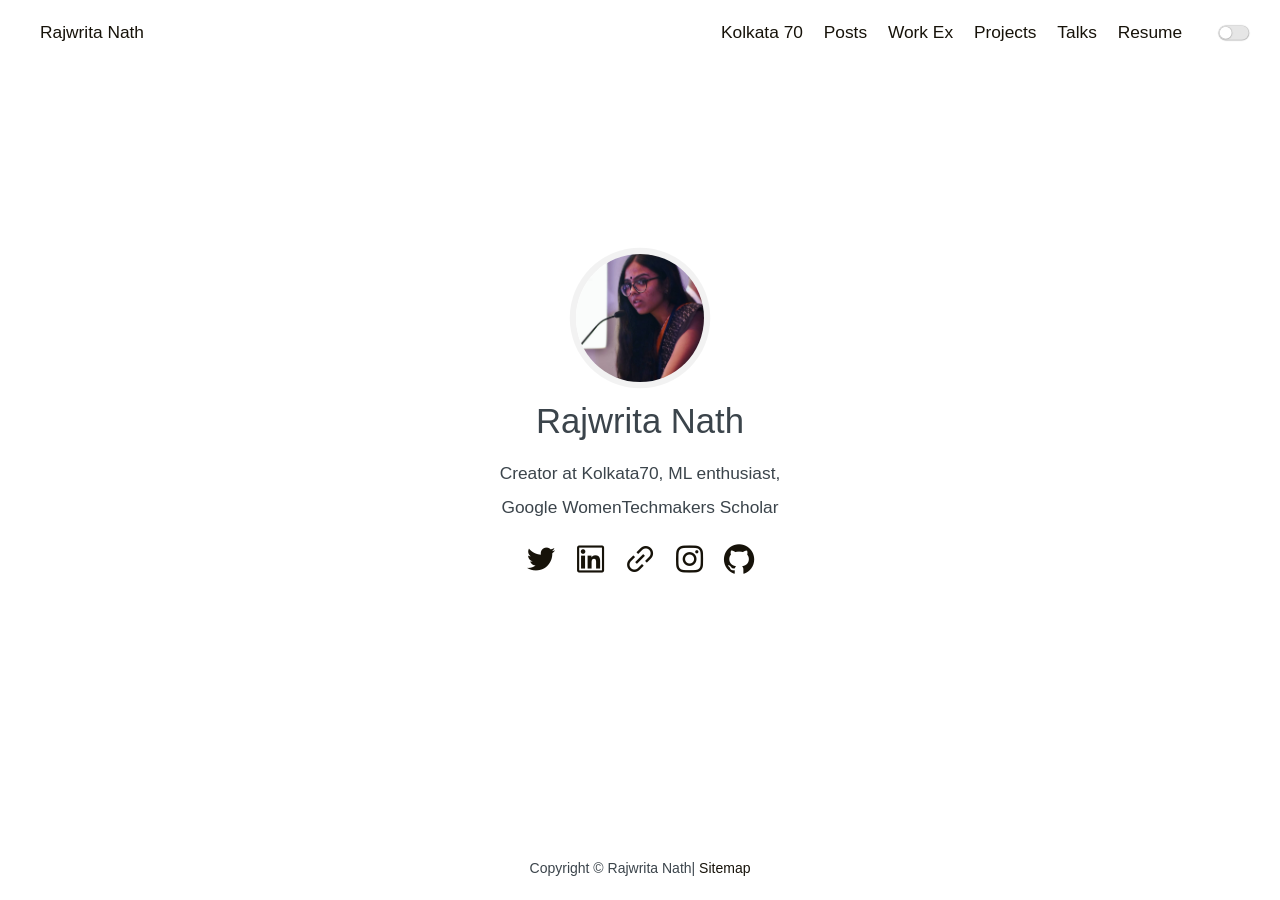
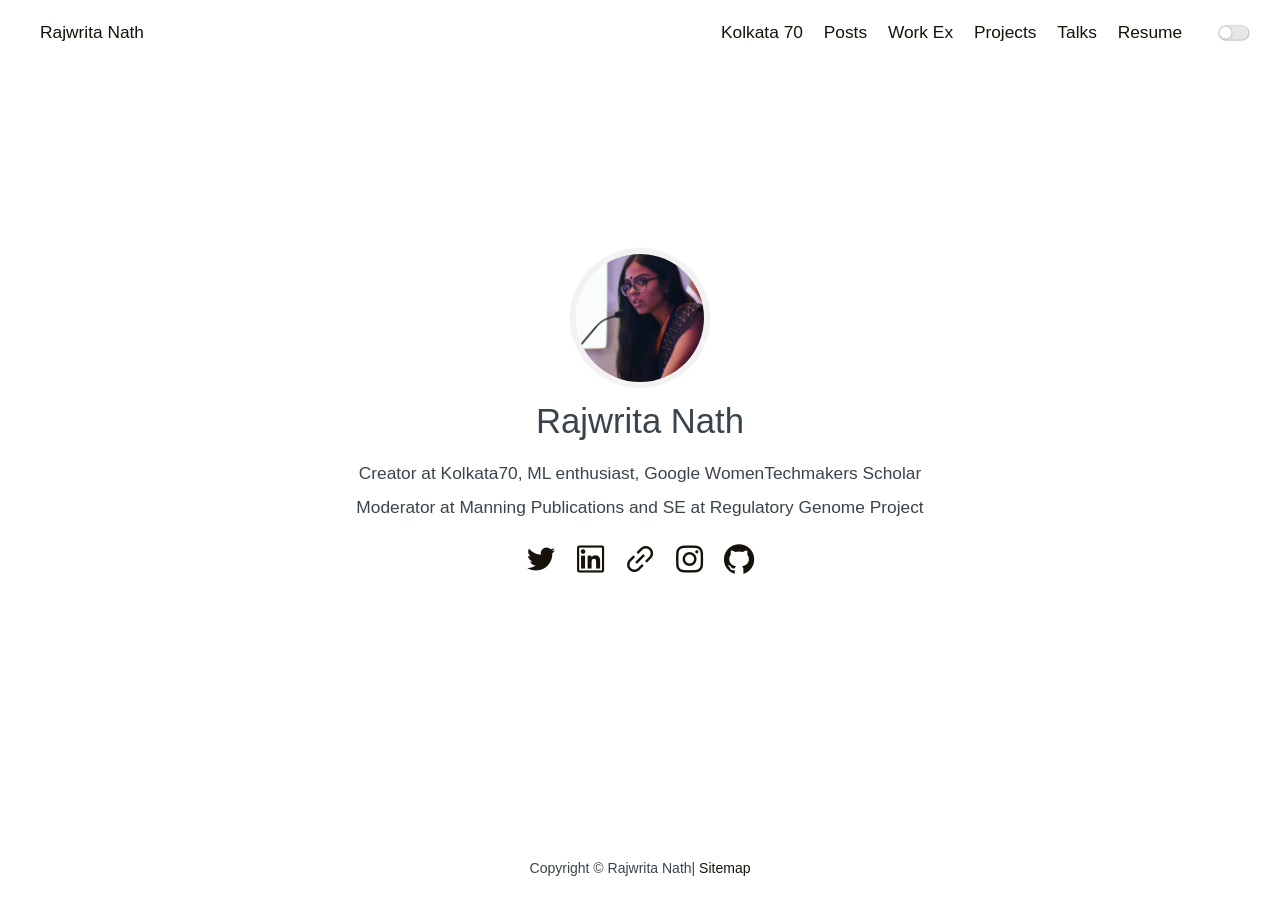
Before and after one commit to Rajwrita/rajwrita.github.io, a Jekyll site: the page built from index.md, in a window 1280 px wide. Built offline with Jekyll 4.4.1, drawn with Linux system fonts in a browser that asks for light colours.

Commit message:
Update home.html

```diff
--- a/_layouts/home.html
+++ b/_layouts/home.html
@@ -8,7 +8,7 @@ layout: default
             <div class="avatar"><a href="{{site.url}}/posts"><img src="{{site.url}}/assets/Rajwrita.jpg"></a></div>
             <div class="nickname">Rajwrita Nath</div>
             <div class="description">
-                <p>Creator at Kolkata70, ML enthusiast,<br>Google WomenTechmakers Scholar</p>
+                <p>Creator at Kolkata70, ML enthusiast, Google WomenTechmakers Scholar <br> Moderator at Manning Publications and SE at Regulatory Genome Project</p>
             </div>
             <div class="links">
                 <a class="link-item" title="Twitter" href="https://twitter.com/rajwrita" target="_blank"
```
